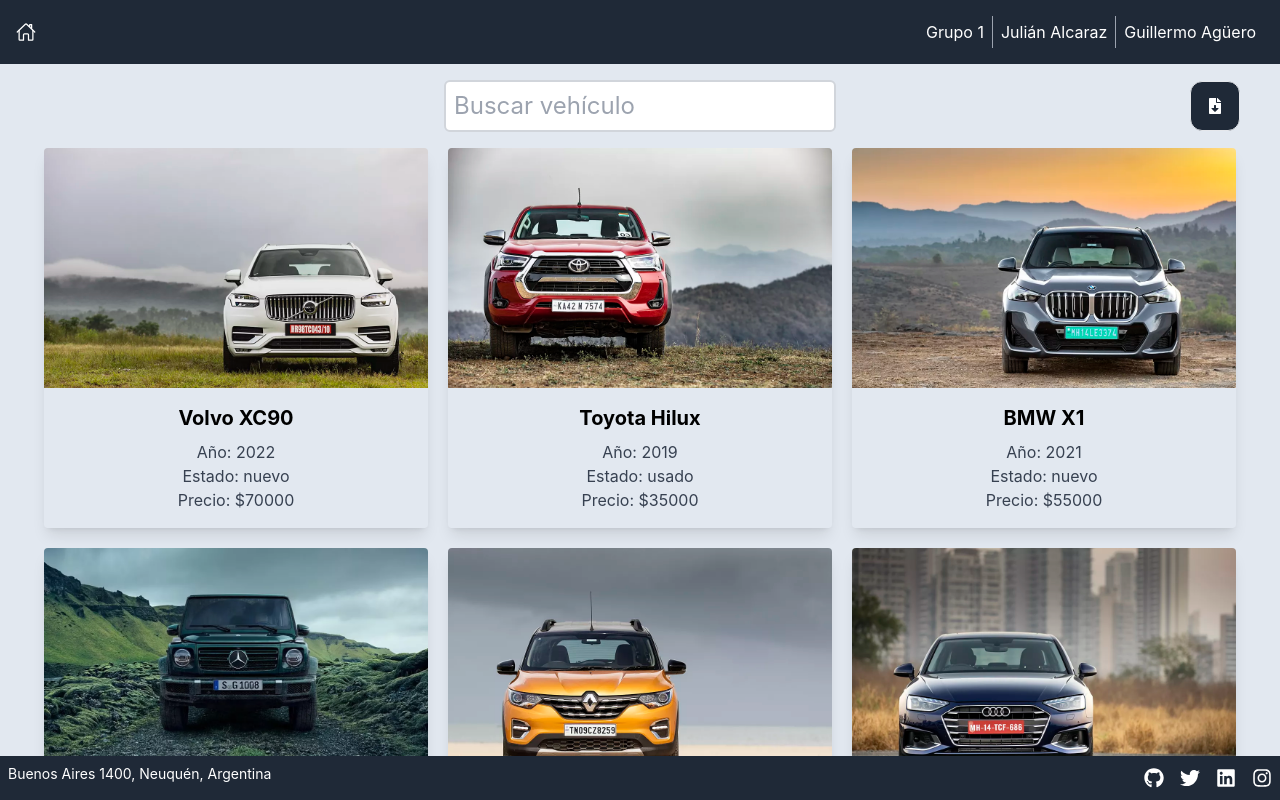
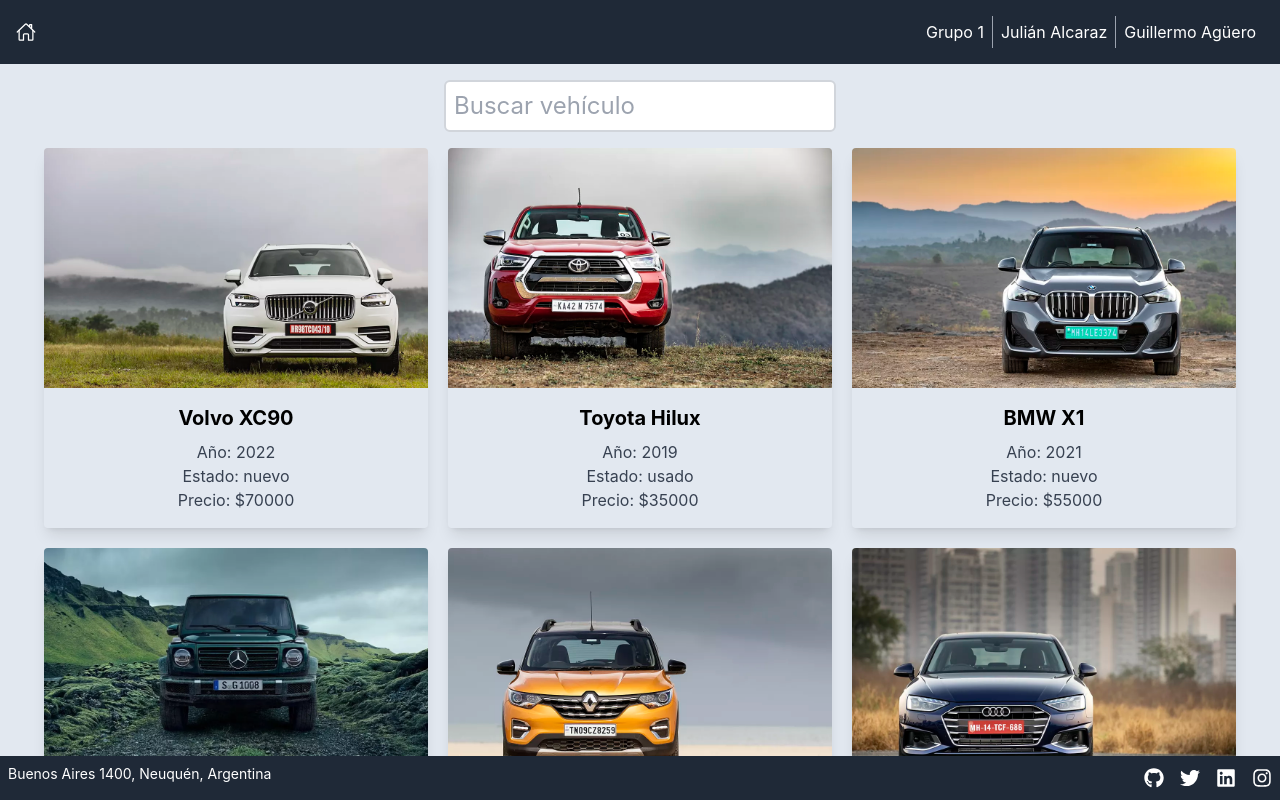
Before and after one commit to Julian-Alcaraz/PWA-2024-TP2, a React (Create React App) app: page / in a window 1280 px wide. Shown: the top 800 px of the page. Built offline with nearby package versions, Linux system fonts and the light colour scheme.

Commit message:
Se documenta codigo, se borran archivos module.css que no se utilizan y se realizan modificaciones varias

```diff
--- a/src/components/DownloadButton/DownloadButton.jsx
+++ b/src/components/DownloadButton/DownloadButton.jsx
@@ -1,69 +1,62 @@
 import { FaFileDownload } from "react-icons/fa";
-import jsPDF  from "jspdf";
-// import jsPDF from "jspdf";
-const DownloadButton = () => {
-    async function generarPdf(){
-        const response = await fetch("/mocks/vehiculos.json");
-        const vehiculos = await response.json();
+import jsPDF from "jspdf";
+
+const DownloadButton = ({ vehiculo }) => {
+    function generarPdf() {
         const doc = new jsPDF();
 
-        // Estilo para el título del listado
+        // Se establece el color de fondo del PDF
+        doc.setFillColor(203, 213, 255);
+        doc.rect(0, 0, doc.internal.pageSize.getWidth(), doc.internal.pageSize.getHeight(), 'F');
+
+        // Se establecen los estilos del texto del PDF
+        const textColor = [44, 62, 80];
+        const fontSize = 12;
+
+        // Función para dibujar una imagen en el PDF
+        function drawImage(img, x, y, width, height) {
+            doc.addImage(img, 'JPEG', x, y, width, height);
+        }
+
+        // Función para dibujar la información del vehículo
+        function drawVehicleInfo() {
+            doc.setFontSize(fontSize);
+            doc.setTextColor(...textColor);
+            // Parte de datos principales
+            doc.text(`Año: ${vehiculo.anio ? vehiculo.anio : '---'}`, 10, 160);
+            doc.text(`Estado: ${vehiculo.estado ? vehiculo.estado : '---'}`, doc.internal.pageSize.getWidth() - 10, 160, null, null, 'right');
+            doc.text(`Categoría/Tipo: ${vehiculo.categoria_tipo ? vehiculo.categoria_tipo : '---'}`, 10, 190);
+            doc.text(`Precio: ${vehiculo.precio ? vehiculo.precio : '---'}`, doc.internal.pageSize.getWidth() - 10, 190, null, null, 'right');
+            // Parte de especificaciones técnicas
+            doc.setFontSize(14);
+            doc.setTextColor(100);
+            doc.text("Especificaciones técnicas", doc.internal.pageSize.getWidth() / 2, 220, null, null, 'center');
+            doc.setFontSize(fontSize);
+            doc.setTextColor(...textColor);
+            doc.text(`Tamaño del motor: ${vehiculo.motor.tamaño ? vehiculo.motor.tamaño : '---'}`, 10, 240);
+            doc.text(`Marca del motor: ${vehiculo.motor.marca ? vehiculo.motor.marca : '---'}`, 10, 250);
+            doc.text(`Potencia del motor: ${vehiculo.motor.potencia ? vehiculo.motor.potencia : '---'}`, 10, 260);
+            doc.text(`Transmicion: ${vehiculo.transmicion ? vehiculo.transmicion : '---'}`, 10, 270);
+            doc.text(`Ancho: ${vehiculo.dimensiones.ancho ? vehiculo.dimensiones.ancho : '---'}`, 10, 280);
+            doc.text(`Largo: ${vehiculo.dimensiones.largo ? vehiculo.dimensiones.largo : '---'}`, 10, 290);
+            doc.text(`Rodado: ${vehiculo.rodado ? vehiculo.rodado : '---'}`, 10, 300);
+        }
+
+        // Se llaman a las funciones especificadas arriba para dibujar los elementos en el PDF
         doc.setFontSize(18);
-        doc.setTextColor(100);
-        doc.text("Listado de vehículos", 10, 10);
+        doc.setTextColor(...textColor);
+        doc.text(`${vehiculo.marca} ${vehiculo.modelo}`, doc.internal.pageSize.getWidth() / 2, 20, null, null, 'center');
+        drawImage(vehiculo.images[0].url, 10, 30, 180, 120);
+        drawVehicleInfo();
 
-        // Variables para la posición de la tabla
-        let startX = 10;
-        let startY = 20;
-        let rowHeight = 10;
-        let idWidth = 10;
-        let colWidth = 30; // Modifiqué el ancho de las otras columnas
-
-        // Estilo para la tabla
-        doc.setDrawColor(0);
-        doc.setFontSize(10); // Tamaño de fuente para los datos de la tabla
-        doc.setTextColor(0);
-        doc.setFillColor(200, 200, 200)
-        doc.rect(startX, startY, idWidth, rowHeight,'S');
-        doc.text("Id", startX + 2, startY + 7);
-        doc.rect(startX + idWidth, startY, colWidth, rowHeight,'S');
-        doc.text("Marca", startX + idWidth + 2, startY + 7);
-        doc.rect(startX + idWidth + colWidth, startY, colWidth, rowHeight,'S');
-        doc.text("Modelo", startX + idWidth + colWidth + 2, startY + 7);
-        doc.rect(startX + idWidth + 2 * colWidth, startY, colWidth, rowHeight,'S');
-        doc.text("Año", startX + idWidth + 2 * colWidth + 2, startY + 7);
-        doc.rect(startX + idWidth + 3 * colWidth, startY, colWidth, rowHeight,'S');
-        doc.text("Estado", startX + idWidth + 3 * colWidth + 2, startY + 7);
-        doc.rect(startX + idWidth + 4 * colWidth, startY, colWidth, rowHeight,'S');
-        doc.text("Precio", startX + idWidth + 4 * colWidth + 2, startY + 7);
-        vehiculos.forEach((vehiculo, index) => {
-            const { id, marca, modelo, anio, estado, precio } = vehiculo;
-
-            // Establecer colores alternados para las filas
-            // Dibujar celdas
-            startY += rowHeight;
-            doc.rect(startX, startY, idWidth, rowHeight);
-            doc.text(id.toString(), startX + 2, startY + 7);
-            doc.rect(startX + idWidth, startY, colWidth, rowHeight);
-            doc.text(marca, startX + idWidth + 2, startY + 7);
-            doc.rect(startX + idWidth + colWidth, startY, colWidth, rowHeight);
-            doc.text(modelo, startX + idWidth + colWidth + 2, startY + 7);
-            doc.rect(startX + idWidth + 2 * colWidth, startY, colWidth, rowHeight);
-            doc.text(anio.toString(), startX + idWidth + 2 * colWidth + 2, startY + 7);
-            doc.rect(startX + idWidth + 3 * colWidth, startY, colWidth, rowHeight);
-            doc.text(estado, startX + idWidth + 3 * colWidth + 2, startY + 7);
-            doc.rect(startX + idWidth + 4 * colWidth, startY, colWidth, rowHeight);
-            doc.text(precio.toString(), startX + idWidth + 4 * colWidth + 2, startY + 7);
-        });
-        // Guardar el PDF con el nombre especificado
-        doc.save("listado_vehiculos.pdf");
-
+        // Guardar el PDF con el nombre de la marca y modelo del vehiculo
+        doc.save(`${vehiculo.marca}${vehiculo.modelo}.pdf`);
     }
 
     return (
-       <div className="DownloadButton ">
-            <button className="p-4 border  rounded-xl  bg-gray-800 " onClick={()=> generarPdf()} ><FaFileDownload className="text-white" /></button>
-       </div>
+        <div className="DownloadButton">
+            <button className="p-4 border rounded-xl bg-gray-800" onClick={generarPdf}><FaFileDownload className="text-white" /></button>
+        </div>
     );
 };
 
--- a/src/components/DownloadButton/DownloadButton.module.css
+++ /dev/null
@@ -1,3 +0,0 @@
-*{
-    background-color: rgb(203, 161, 106);
-}
--- a/src/components/Footer/Footer.module.css
+++ /dev/null
@@ -1 +0,0 @@
-/* Estilos del componente Footer */
--- a/src/components/Header/Header.module.css
+++ /dev/null
@@ -1 +0,0 @@
-/* Estilos del componente Header */
--- a/src/components/Input/Input.module.css
+++ /dev/null
@@ -1 +0,0 @@
-/* Estilos del componente Input */
--- a/src/components/ListaVehiculos/ListaVehiculos.module.css
+++ /dev/null
@@ -1 +0,0 @@
-/* Estilos del componente ListaVehiculos */
--- a/src/pages/Home/Home.jsx
+++ b/src/pages/Home/Home.jsx
@@ -1,11 +1,8 @@
 import Header from "../../components/Header/Header";
-import Footer from "../../components/Footer/Footer";
 import Input from "../../components/Input/Input";
 import ListaVehiculos from "../../components/ListaVehiculos/ListaVehiculos";
 import { useState, useEffect } from "react";
-import DownloadButton from "../../components/DownloadButton/DownloadButton";
 const Home = () => {
-
     const [valueInput, setValueInput] = useState("");
     const [vehiculosState, setVehiculosState] = useState([]);
 
@@ -44,10 +41,7 @@
             <Header />
             <div className="flex-grow">
                 <div className="flex flex-row items-center justify-center  my-4">
-                        <Input value={valueInput} onChangeHandler={onChangeHandler} placeholder={"Buscar vehículo"} />
-                    <div className=" absolute end-10">
-                        <DownloadButton />
-                    </div>
+                    <Input value={valueInput} onChangeHandler={onChangeHandler} placeholder={"Buscar vehículo"} />
                 </div>
                 {
                     valueInput.length > 0 ? (
@@ -61,11 +55,9 @@
                     ) : (
                         <ListaVehiculos vehiculos={vehiculosState} />
                     )
-
                 }
             </div>
         </div>
-
     );
 };
 
--- a/src/pages/Home/Home.module.css
+++ /dev/null
@@ -1 +0,0 @@
-/* Estilos de la pagina Home */
--- a/src/pages/UrlError/UrlError.jsx
+++ b/src/pages/UrlError/UrlError.jsx
@@ -1,18 +1,17 @@
 import { useNavigate } from "react-router-dom";
 import { ROUTES } from "../../const/routes";
-
 
 const UrlError = () => {
     const navigate =useNavigate()
     return (
-        <div className="UrlError">
+        <div>
             <nav className="bg-gray-800 p-4 absolute w-screen mx-auto">
-                <h1 className=" text-white text-3xl font-bold items-center justify-center  ">Error Page</h1>
+                <h1 className=" text-white text-3xl font-bold items-center justify-center">Error Page</h1>
             </nav>
-            <div className=" flex items-center justify-center w-screen  h-screen"  >
-                <nav className="  text-gray-800 items-center  justify-center  ">
-                    <h1 className="text-3xl font-bold    flex m-auto">Url no encontrada</h1>
-                    <button  onClick={() => {navigate(ROUTES.home);}} className="flex m-auto text-xl font-bold hover:underline ">GO HOME</button>
+            <div className="flex items-center justify-center w-screen h-screen">
+                <nav className=" text-gray-800 items-center justify-center">
+                    <h1 className="text-3xl font-bold flex m-auto">Url no encontrada</h1>
+                    <button  onClick={() => {navigate(ROUTES.home);}} className="flex m-auto text-xl font-bold hover:underline">GO HOME</button>
                 </nav>
             </div>
         </div>
```
Also changed, not shown: src/pages/Details/Details.jsx (+18 -12 lines), src/pages/Details/Details.module.css (deleted, +0 -8 lines), src/pages/UrlError/UrlError.module.css (deleted).
